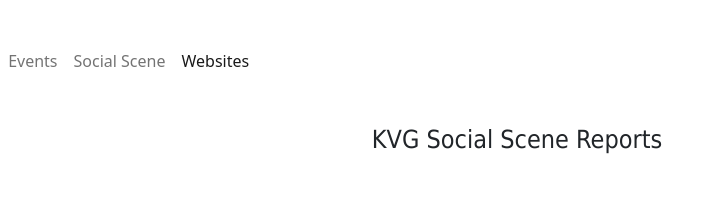
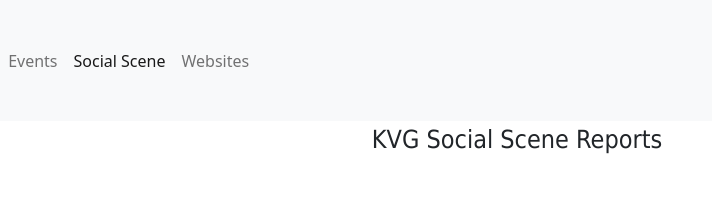
Before and after one commit to duncan-bradley/duncan-bradley.github.io, a plain HTML site: page socialscene.html in a window 1280 px wide. Shown: the full height of the page, 123-835 px from the left. Drawn offline with nearby package versions, Linux system fonts and the light colour scheme.

Commit message:
menu pages

```diff
--- a/socialscene.html
+++ b/socialscene.html
@@ -13,7 +13,7 @@
 </head>
 
 <body>
-    <nav class="navbar navbar-expand-lg xbg-light">
+    <nav class="navbar navbar-expand-lg bg-light">
         <div class="container-fluid">
             <img src="kvg-logo-100.png" alt="kvg logo" style="margin-right:10px"  height="105" with="109"/>
 
@@ -28,10 +28,10 @@
                         <a class="nav-link " href="index.html">Events</a>
                     </li>
                     <li class="nav-item">
-                        <a class="nav-link" href="#">Social Scene</a>
+                        <a class="nav-link active" aria-current="page" href="socialscene.html">Social Scene</a>
                     </li>
                     <li class="nav-item">
-                        <a class="nav-link active" aria-current="page" href="links.html">Websites</a>
+                        <a class="nav-link" href="links.html">Websites</a>
                     </li>
                 </ul>
             </div>
```
Also changed, not shown: links.html (+1 -1 lines).
